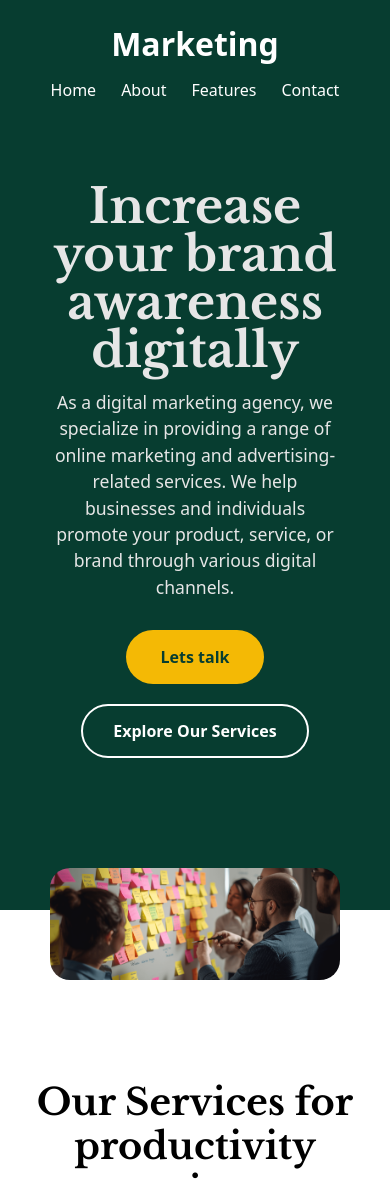
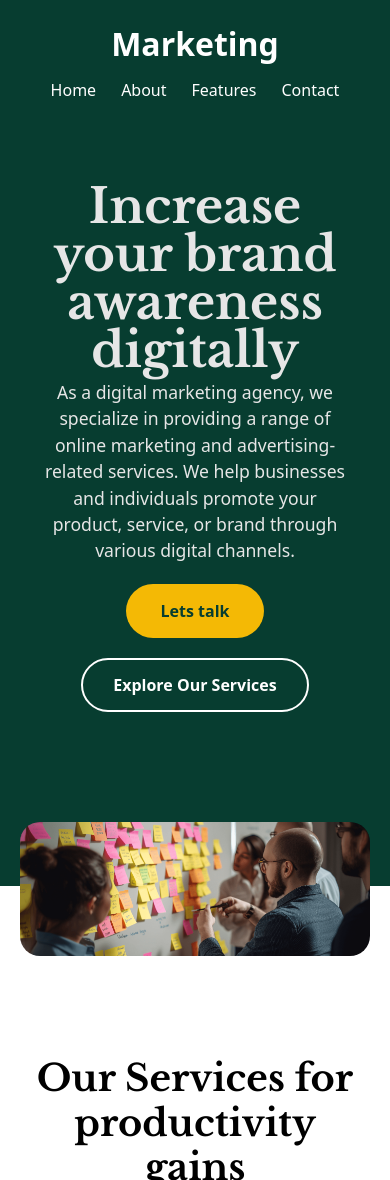
Before and after one commit to Awaisprogram/Next-project, a Next.js app: page /home in a window 390 px wide. Shown: the top 1180 px of the page. Built offline with nearby package versions, Linux system fonts and the light colour scheme.

Commit message:
set paddings

```diff
--- a/src/app/home/home.module.css
+++ b/src/app/home/home.module.css
@@ -91,7 +91,7 @@
   }
 
   .content p{
-    padding: 10px;
+   padding-inline: unset;
     margin-top: 5px;
     font-size: 1.1rem;
   }
@@ -99,6 +99,7 @@
     margin-top: 20px;
   }
   .bottom{
+    padding-inline: unset;
     position: relative;
     top: 90px;
   }
```
